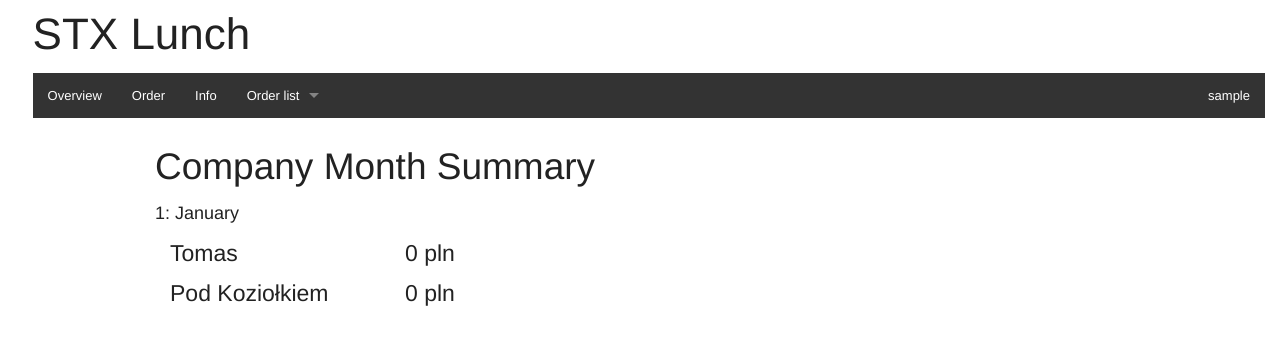
After one commit to pdyba/lunch-app, a Flask app: page /company_summary/1/1 in a window 1280 px wide. The commit adds this page. Shown: the top 345 px of the page. Run offline with Flask 2, Linux system fonts and the light colour scheme; the visitor is signed in with stand-in values (Sample User, id 1); data comes from the database, SQL or seed files in the repository; data that the repository does not hold is empty; parts of the project's set-up code (start-up, migrations or seed data) failed here and were passed over.

Commit message:
added month copmany summary reqeuested by sylwia with testst pep8 tested

```diff
--- a/src/lunch_app/models.py
+++ b/src/lunch_app/models.py
@@ -91,3 +91,14 @@ class Food(db.Model):
     cost = Column(Integer)
     date_available_from = Column(DateTime)
     date_available_to = Column(DateTime)
+
+
+class Finance(db.Model):
+    """
+    Food model did user paid that month
+    """
+    id = Column(Integer, primary_key=True)
+    user_name = Column(String(80), db.ForeignKey('user.name'))
+    month = Column(Integer)
+    year = Column(Integer)
+    did_user_pay = Column(Boolean, default=False)
--- a/src/lunch_app/templates/base.html
+++ b/src/lunch_app/templates/base.html
@@ -77,6 +77,12 @@
                                         class="active" {% endif %}><a
                                             href="{{ url_for('day_summary') }}">Day
                                         Summary</a></li>
+                                    </li>
+                                    <li {% if page_id == 'company_summary' %}
+                                        class="active" {% endif %}><a
+                                            href="{{ url_for('company_summary_view') }}">
+                                        Company Summary</a>
+                                    </li>
                                 {% endif %}
                             </ul>
                         </section>
--- /dev/null
+++ b/src/lunch_app/templates/company_summary_month_view.html
@@ -0,0 +1,20 @@
+{% extends "base.html" %}
+
+{% set page_id = 'company_summary' %}
+
+{% block content %}
+
+    <div class="large-6 columns">
+    <h2>Company Month Summary</h2>
+    <h5>{{ pub_date['year'] }}: {{ pub_date['month'] }}</h5>
+    <div class="large-6 columns">
+        <h4>Tomas</h4>
+        <h4>Pod Koziołkiem</h4>
+        </div>
+        <div class="large-6 columns">
+            <h4>{{ orders_tomas_cost }} pln</h4>
+            <h4>{{ orders_koziol_cost }} pln</h4>
+
+    </div>
+    </div>
+{% endblock %}
--- a/src/lunch_app/views.py
+++ b/src/lunch_app/views.py
@@ -13,7 +13,7 @@ from flask.ext.mail import Mail, Message
 from sqlalchemy import and_
 
 from .main import app, db
-from .forms import OrderForm, AddFood, OrderEditFrom, UserOrders
+from .forms import OrderForm, AddFood, OrderEditFrom, UserOrders, CompanyOrders
 from .models import Order, Food, User
 from .permissions import user_is_admin
 
@@ -377,3 +377,72 @@ def order_list_month_view(year, month, user_id):
         pub_date=pub_date,
         user=user
     )
+
+
+@app.route('/company_summary', methods=['GET', 'POST'])
+@login.login_required
+def company_summary_view():
+    """
+    Renders company query page form.
+    """
+    form = CompanyOrders(request.form)
+    if request.method == 'POST' and form.validate():
+            return redirect(url_for(
+                'company_summary_month_view',
+                year=form.data['year'],
+                month=form.data['month'],
+            ))
+    return render_template('company_summary.html', form=form)
+
+
+@app.route('/company_summary/<int:year>/<int:month>', methods=['GET', 'POST'])
+@login.login_required
+def company_summary_month_view(year, month):
+    """
+    Renders companies month list page.
+    """
+    month_begin = datetime.datetime(
+        year=year,
+        month=month,
+        day=1,
+        hour=0,
+        minute=0,
+        second=1
+    )
+
+    day = monthrange(year, month)[1]
+    month_end = datetime.datetime(
+        year=year,
+        month=month,
+        day=day,
+        hour=23,
+        minute=59,
+        second=59
+    )
+    pub_date = {'year': year, 'month': month_name[month]}
+    orders_tomas = Order.query.filter(
+        and_(
+            Order.date >= month_begin,
+            Order.date <= month_end,
+            Order.company == 'Tomas',
+        )
+    ).all()
+    orders_koziol = Order.query.filter(
+        and_(
+            Order.date >= month_begin,
+            Order.date <= month_end,
+            Order.company == 'Pod Koziołkiem',
+        )
+    ).all()
+    orders_tomas_cost = 0
+    for order in orders_tomas:
+        orders_tomas_cost += order.cost
+    orders_koziol_cost = 0
+    for order in orders_koziol:
+        orders_koziol_cost += order.cost
+    return render_template(
+        'company_summary_month_view.html',
+        orders_tomas_cost=orders_tomas_cost,
+        orders_koziol_cost=orders_koziol_cost,
+        pub_date=pub_date,
+    )
```
Also changed, not shown: src/lunch_app/forms.py (+15 -1 lines), src/lunch_app/templates/company_summary.html (added, +20 -0 lines), src/lunch_app/tests.py (+17 -0 lines).
